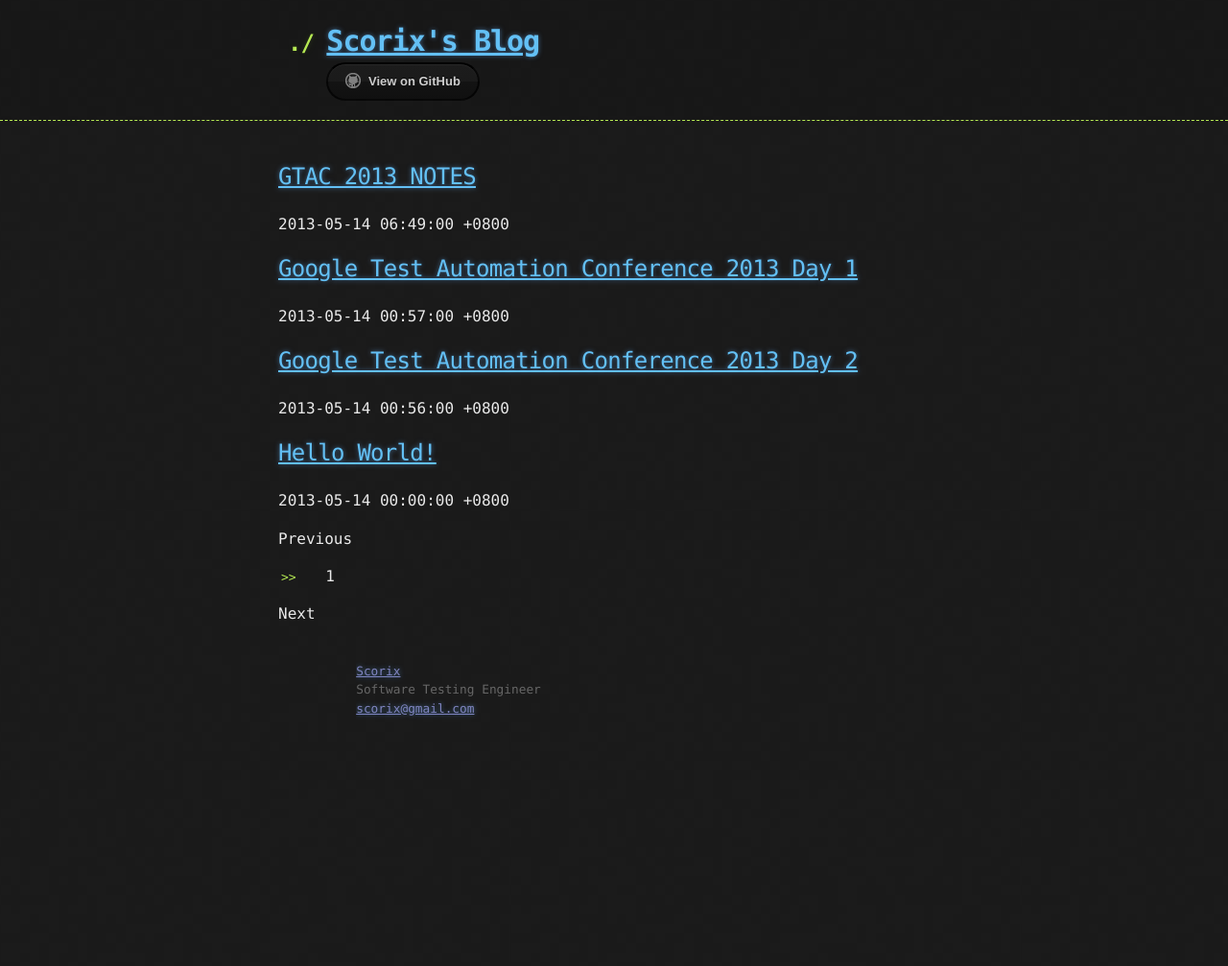
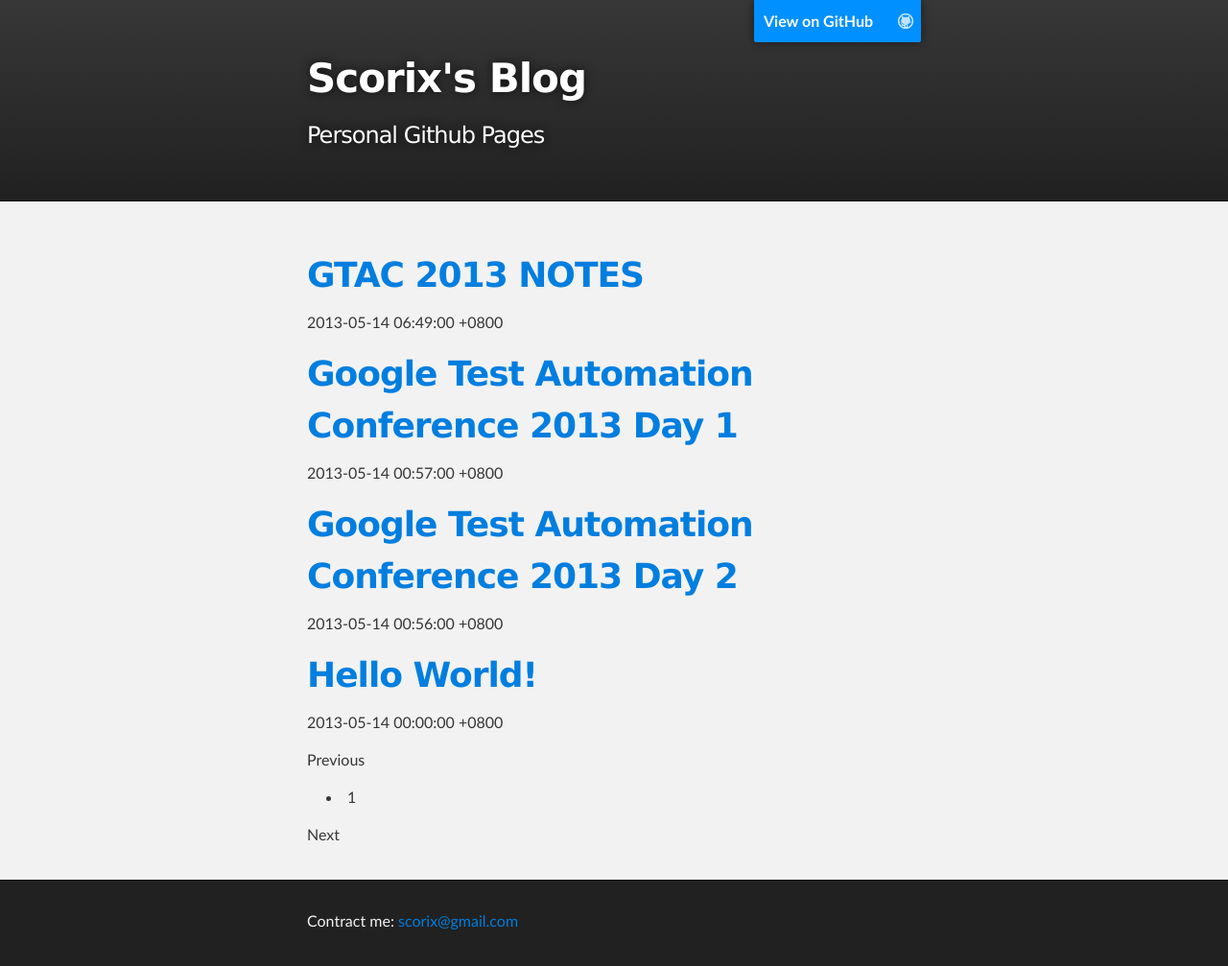
Before and after one commit to scorix/scorix.github.io, a Jekyll site: the page built from index.html, in a window 1280 px wide. Shown: the whole page at 96% size. Built offline with Jekyll 4.4.1, drawn with Linux system fonts in a browser that asks for light colours; the list of posts is cut into pages by our own code; before the commit the page ends 900 px from its top, so only the background shows below that.

Commit message:
change theme

```diff
--- a/_config.yml
+++ b/_config.yml
@@ -2,3 +2,4 @@
 pygments: true
 paginate: 10
 timezone: Asia/Shanghai
+desc: Personal Github Pages
--- a/_layouts/default.html
+++ b/_layouts/default.html
@@ -12,35 +12,36 @@
     <!-- Custom CSS -->
     <link rel="stylesheet" href="/css/stylesheet.css">
 </head>
+
+
 <body>
 
-<header>
-    <div class="container">
-        <h1 class="title"><a href="/">{{ site.name }}</a></h1>
+<!-- HEADER -->
+<div id="header_wrap" class="outer">
+    <header class="inner">
+        <a id="forkme_banner" href="https://github.com/scorix">View on GitHub</a>
 
-        <div id="downloads">
-            <a href="https://github.com/scorix" class="btn btn-github"><span class="icon"></span>View on GitHub</a>
-        </div>
-    </div>
-</header>
+        <h1 id="project_title">{{ site.name }}</h1>
 
-<article class="container">
+        <h2 id="project_tagline">{{ site.desc }}</h2>
+    </header>
+</div>
 
-    {{ content }}
+<!-- MAIN CONTENT -->
+<div id="main_content_wrap" class="outer">
+    <section id="main_content" class="inner">
+        {{ content }}
+    </section>
+</div>
 
-</article>
-<!-- /container -->
+<!-- FOOTER  -->
+<div id="footer_wrap" class="outer">
+    <footer class="inner">
+        <p>Contract me: <a href="mailto://scorix@gmail.com">scorix@gmail.com</a></p>
+    </footer>
+</div>
+</body>
 
-<footer>
-    <div class="contact">
-        <p>
-            <a href="https://about.me/scorix/">Scorix</a><br/>
-            Software Testing Engineer<br/>
-            <a href="mailto://scorix@gmail.com">scorix@gmail.com</a>
-        </p>
-    </div>
-</footer>
-</body>
 
 <script>
     (function (i, s, o, g, r, a, m) {
--- a/_layouts/post.html
+++ b/_layouts/post.html
@@ -3,9 +3,7 @@
 ---
 <h2>{{ page.title }}</h2>
 
-<section>
-    {{ content }}
-</section>
+{{ content }}
 
 <p class="meta">Posted by Scorix at {{ page.date | date_to_string }}</p>
 <p class="meta">Tags: {{ page.tags | array_to_sentence_string }}</p>
--- a/css/stylesheet.css
+++ b/css/stylesheet.css
@@ -1,276 +1,431 @@
-body {
+/*******************************************************************************
+Slate Theme for GitHub Pages
+by Jason Costello, @jsncostello
+*******************************************************************************/
+
+@import url(syntax.css);
+
+/*******************************************************************************
+MeyerWeb Reset
+*******************************************************************************/
+
+html, body, div, span, applet, object, iframe,
+h1, h2, h3, h4, h5, h6, p, blockquote, pre,
+a, abbr, acronym, address, big, cite, code,
+del, dfn, em, img, ins, kbd, q, s, samp,
+small, strike, strong, sub, sup, tt, var,
+b, u, i, center,
+dl, dt, dd, ol, ul, li,
+fieldset, form, label, legend,
+table, caption, tbody, tfoot, thead, tr, th, td,
+article, aside, canvas, details, embed,
+figure, figcaption, footer, header, hgroup,
+menu, nav, output, ruby, section, summary,
+time, mark, audio, video {
     margin: 0;
     padding: 0;
-    background: #151515 url("../images/bkg.png") 0 0;
-    color: #eaeaea;
-    font: 16px;
-    line-height: 1.5;
-    font-family: Monaco, "Bitstream Vera Sans Mono", "Lucida Console", Terminal, monospace;
+    border: 0;
+    font: inherit;
+    vertical-align: baseline;
 }
 
-/* General & 'Reset' Stuff */
+/* HTML5 display-role reset for older browsers */
+article, aside, details, figcaption, figure,
+footer, header, hgroup, menu, nav, section {
+    display: block;
+}
 
-.container {
-    width: 90%;
-    max-width: 600px;
+ol, ul {
+    list-style: none;
+}
+
+blockquote, q {
+}
+
+table {
+    border-collapse: collapse;
+    border-spacing: 0;
+}
+
+a:focus {
+    outline: none;
+}
+
+/*******************************************************************************
+Theme Styles
+*******************************************************************************/
+
+body {
+    box-sizing: border-box;
+    color:#373737;
+    background: #212121;
+    font-size: 16px;
+    font-family: 'Myriad Pro', Calibri, Helvetica, Arial, sans-serif;
+    line-height: 1.5;
+    -webkit-font-smoothing: antialiased;
+}
+
+h1, h2, h3, h4, h5, h6 {
+    margin: 10px 0;
+    font-weight: 700;
+    color:#222222;
+    font-family: 'Lucida Grande', 'Calibri', Helvetica, Arial, sans-serif;
+    letter-spacing: -1px;
+}
+
+h1 {
+    font-size: 36px;
+    font-weight: 700;
+}
+
+h2 {
+    padding-bottom: 10px;
+    font-size: 32px;
+    background: url('../images/bkg.png') repeat-x bottom;
+}
+
+h3 {
+    font-size: 24px;
+}
+
+h4 {
+    font-size: 21px;
+}
+
+h5 {
+    font-size: 18px;
+}
+
+h6 {
+    font-size: 16px;
+}
+
+p {
+    margin: 10px 0 15px 0;
+}
+
+footer p {
+    color: #f2f2f2;
+}
+
+a {
+    text-decoration: none;
+    color: #007edf;
+    text-shadow: none;
+
+    transition: color 0.5s ease;
+    transition: text-shadow 0.5s ease;
+    -webkit-transition: color 0.5s ease;
+    -webkit-transition: text-shadow 0.5s ease;
+    -moz-transition: color 0.5s ease;
+    -moz-transition: text-shadow 0.5s ease;
+    -o-transition: color 0.5s ease;
+    -o-transition: text-shadow 0.5s ease;
+    -ms-transition: color 0.5s ease;
+    -ms-transition: text-shadow 0.5s ease;
+}
+
+#main_content a:hover {
+    color: #0069ba;
+    text-shadow: #0090ff 0px 0px 2px;
+}
+
+footer a:hover {
+    color: #43adff;
+    text-shadow: #0090ff 0px 0px 2px;
+}
+
+em {
+    font-style: italic;
+}
+
+strong {
+    font-weight: bold;
+}
+
+img {
+    position: relative;
+    margin: 0 auto;
+    max-width: 739px;
+    padding: 5px;
+    margin: 10px 0 10px 0;
+    border: 1px solid #ebebeb;
+
+    box-shadow: 0 0 5px #ebebeb;
+    -webkit-box-shadow: 0 0 5px #ebebeb;
+    -moz-box-shadow: 0 0 5px #ebebeb;
+    -o-box-shadow: 0 0 5px #ebebeb;
+    -ms-box-shadow: 0 0 5px #ebebeb;
+}
+
+pre, code {
+    width: 100%;
+    color: #222;
+    background-color: #fff;
+
+    font-family: Monaco, "Bitstream Vera Sans Mono", "Lucida Console", Terminal, monospace;
+    font-size: 14px;
+
+    border-radius: 2px;
+    -moz-border-radius: 2px;
+    -webkit-border-radius: 2px;
+
+
+
+}
+
+pre {
+    width: 100%;
+    padding: 10px;
+    box-shadow: 0 0 10px rgba(0,0,0,.1);
+    overflow: auto;
+}
+
+code {
+    padding: 3px;
+    margin: 0 3px;
+    box-shadow: 0 0 10px rgba(0,0,0,.1);
+}
+
+pre code {
+    display: block;
+    box-shadow: none;
+}
+
+blockquote {
+    color: #666;
+    margin-bottom: 20px;
+    padding: 0 0 0 20px;
+    border-left: 3px solid #bbb;
+}
+
+ul, ol, dl {
+    margin-bottom: 15px
+}
+
+ul li {
+    list-style: inside;
+    padding-left: 20px;
+}
+
+ol li {
+    list-style: decimal inside;
+    padding-left: 20px;
+}
+
+dl dt {
+    font-weight: bold;
+}
+
+dl dd {
+    padding-left: 20px;
+    font-style: italic;
+}
+
+dl p {
+    padding-left: 20px;
+    font-style: italic;
+}
+
+hr {
+    height: 1px;
+    margin-bottom: 5px;
+    border: none;
+    background: url('../images/bkg.png') repeat-x center;
+}
+
+table {
+    border: 1px solid #373737;
+    margin-bottom: 20px;
+    text-align: left;
+}
+
+th {
+    font-family: 'Lucida Grande', 'Helvetica Neue', Helvetica, Arial, sans-serif;
+    padding: 10px;
+    background: #373737;
+    color: #fff;
+}
+
+td {
+    padding: 10px;
+    border: 1px solid #373737;
+}
+
+form {
+    background: #f2f2f2;
+    padding: 20px;
+}
+
+img {
+    width: 100%;
+    max-width: 100%;
+}
+
+/*******************************************************************************
+Full-Width Styles
+*******************************************************************************/
+
+.outer {
+    width: 100%;
+}
+
+.inner {
+    position: relative;
+    max-width: 640px;
+    padding: 20px 10px;
     margin: 0 auto;
 }
 
-article.container {
-    max-width: 700px;
+#forkme_banner {
+    display: block;
+    position: absolute;
+    top:0;
+    right: 10px;
+    z-index: 10;
+    padding: 10px 50px 10px 10px;
+    color: #fff;
+    background: url('../images/blacktocat.png') #0090ff no-repeat 95% 50%;
+    font-weight: 700;
+    box-shadow: 0 0 10px rgba(0,0,0,.5);
+    border-bottom-left-radius: 2px;
+    border-bottom-right-radius: 2px;
 }
 
-section {
-    display: block;
-    margin: 0 0 20px 0;
+#header_wrap {
+    background: #212121;
+    background: -moz-linear-gradient(top, #373737, #212121);
+    background: -webkit-linear-gradient(top, #373737, #212121);
+    background: -ms-linear-gradient(top, #373737, #212121);
+    background: -o-linear-gradient(top, #373737, #212121);
+    background: linear-gradient(top, #373737, #212121);
 }
 
-h1, h2, h3, h4, h5, h6 {
-    margin: 0 0 20px;
+#header_wrap .inner {
+    padding: 50px 10px 30px 10px;
 }
 
-li {
-    line-height: 1.4;
+#project_title {
+    margin: 0;
+    color: #fff;
+    font-size: 42px;
+    font-weight: 700;
+    text-shadow: #111 0px 0px 10px;
 }
 
-/* Header, <header>
-   header   - container
-   h1       - project name
-   h2       - project description
-*/
-
-header {
-    background: rgba(0, 0, 0, 0.1);
-    width: 100%;
-    border-bottom: 1px dashed #b5e853;
-    padding: 20px 0;
-    margin: 0 0 40px 0;
+#project_tagline {
+    color: #fff;
+    font-size: 24px;
+    font-weight: 300;
+    background: none;
+    text-shadow: #111 0px 0px 10px;
 }
 
-header h1 {
-    font-size: 30px;
-    line-height: 1.5;
-    margin: 0 0 0 -40px;
-    font-weight: bold;
-    font-family: Monaco, "Bitstream Vera Sans Mono", "Lucida Console", Terminal, monospace;
-    color: #b5e853;
-    text-shadow: 0 1px 1px rgba(0, 0, 0, 0.1), 0 0 5px rgba(181, 232, 83, 0.1), 0 0 10px rgba(181, 232, 83, 0.1);
-    letter-spacing: -1px;
-    -webkit-font-smoothing: antialiased;
+#downloads {
+    position: absolute;
+    width: 210px;
+    z-index: 10;
+    bottom: -40px;
+    right: 0;
+    height: 70px;
+    background: url('../images/icon_download.png') no-repeat 0% 90%;
 }
 
-header h1:before {
-    content: "./ ";
-    font-size: 24px;
+.zip_download_link {
+    display: block;
+    float: right;
+    width: 90px;
+    height:70px;
+    text-indent: -5000px;
+    overflow: hidden;
+    background: url(../images/sprite_download.png) no-repeat bottom left;
 }
 
-header h2 {
-    font-size: 18px;
-    font-weight: 300;
-    color: #666;
+.tar_download_link {
+    display: block;
+    float: right;
+    width: 90px;
+    height:70px;
+    text-indent: -5000px;
+    overflow: hidden;
+    background: url(../images/sprite_download.png) no-repeat bottom right;
+    margin-left: 10px;
 }
 
-#downloads .btn {
-    display: inline-block;
-    text-align: center;
-    margin: 0;
+.zip_download_link:hover {
+    background: url(../images/sprite_download.png) no-repeat top left;
 }
 
-/* Main Content
-*/
+.tar_download_link:hover {
+    background: url(../images/sprite_download.png) no-repeat top right;
+}
+
+#main_content_wrap {
+    background: #f2f2f2;
+    border-top: 1px solid #111;
+    border-bottom: 1px solid #111;
+}
 
 #main_content {
-    width: 100%;
-    -webkit-font-smoothing: antialiased;
+    padding-top: 40px;
 }
 
-section img {
-    max-width: 100%
+#footer_wrap {
+    background: #212121;
 }
 
-h1, h2, h3, h4, h5, h6 {
-    font-weight: normal;
-    font-family: Monaco, "Bitstream Vera Sans Mono", "Lucida Console", Terminal, monospace;
-    color: #b5e853;
-    letter-spacing: -0.03em;
-    text-shadow: 0 1px 1px rgba(0, 0, 0, 0.1), 0 0 5px rgba(181, 232, 83, 0.1), 0 0 10px rgba(181, 232, 83, 0.1);
+
+
+/*******************************************************************************
+Small Device Styles
+*******************************************************************************/
+
+@media screen and (max-width: 480px) {
+    body {
+        font-size:14px;
+    }
+
+    #downloads {
+        display: none;
+    }
+
+    .inner {
+        min-width: 320px;
+        max-width: 480px;
+    }
+
+    #project_title {
+        font-size: 32px;
+    }
+
+    h1 {
+        font-size: 28px;
+    }
+
+    h2 {
+        font-size: 24px;
+    }
+
+    h3 {
+        font-size: 21px;
+    }
+
+    h4 {
+        font-size: 18px;
+    }
+
+    h5 {
+        font-size: 14px;
+    }
+
+    h6 {
+        font-size: 12px;
+    }
+
+    code, pre {
+        min-width: 320px;
+        max-width: 480px;
+        font-size: 11px;
+    }
+
 }
-
-#main_content h1 {
-    font-size: 30px;
-}
-
-#main_content h2 {
-    font-size: 24px;
-}
-
-#main_content h3 {
-    font-size: 18px;
-}
-
-#main_content h4 {
-    font-size: 14px;
-}
-
-#main_content h5 {
-    font-size: 12px;
-    text-transform: uppercase;
-    margin: 0 0 5px 0;
-}
-
-#main_content h6 {
-    font-size: 12px;
-    text-transform: uppercase;
-    color: #999;
-    margin: 0 0 5px 0;
-}
-
-dt {
-    font-style: italic;
-    font-weight: bold;
-}
-
-ul li {
-    list-style: none;
-}
-
-ul li:before {
-    content: ">>";
-    font-family: Monaco, "Bitstream Vera Sans Mono", "Lucida Console", Terminal, monospace;
-    font-size: 13px;
-    color: #b5e853;
-    margin-left: -37px;
-    margin-right: 21px;
-    line-height: 16px;
-}
-
-blockquote {
-    color: #aaa;
-    padding-left: 10px;
-    border-left: 1px dotted #666;
-}
-
-pre {
-    background: rgba(0, 0, 0, 0.9);
-    border: 1px solid rgba(255, 255, 255, 0.15);
-    padding: 10px;
-    font-size: 14px;
-    color: #b5e853;
-    border-radius: 2px;
-    -moz-border-radius: 2px;
-    -webkit-border-radius: 2px;
-    text-wrap: normal;
-    overflow: auto;
-    overflow-y: hidden;
-}
-
-table {
-    width: 100%;
-    margin: 0 0 20px 0;
-}
-
-th {
-    text-align: left;
-    border-bottom: 1px dashed #b5e853;
-    padding: 5px 10px;
-}
-
-td {
-    padding: 5px 10px;
-}
-
-hr {
-    height: 0;
-    border: 0;
-    border-bottom: 1px dashed #b5e853;
-    color: #b5e853;
-}
-
-/* Buttons
-*/
-
-.btn {
-    display: inline-block;
-    background: -webkit-linear-gradient(top, rgba(40, 40, 40, 0.3), rgba(35, 35, 35, 0.3) 50%, rgba(10, 10, 10, 0.3) 50%, rgba(0, 0, 0, 0.3));
-    padding: 8px 18px;
-    border-radius: 50px;
-    border: 2px solid rgba(0, 0, 0, 0.7);
-    border-top-color: rgba(0, 0, 0, 1);
-    color: rgba(255, 255, 255, 0.8);
-    font-family: Helvetica, Arial, sans-serif;
-    font-weight: bold;
-    font-size: 13px;
-    text-decoration: none;
-    text-shadow: 0 -1px 0 rgba(0, 0, 0, 0.75);
-    box-shadow: inset 0 1px 0 rgba(255, 255, 255, 0.05);
-}
-
-.btn:hover {
-    background: -webkit-linear-gradient(top, rgba(40, 40, 40, 0.6), rgba(35, 35, 35, 0.6) 50%, rgba(10, 10, 10, 0.8) 50%, rgba(0, 0, 0, 0.8));
-}
-
-.btn .icon {
-    display: inline-block;
-    width: 16px;
-    height: 16px;
-    margin: 1px 8px 0 0;
-    float: left;
-}
-
-.btn-github .icon {
-    opacity: 0.6;
-    background: url("../images/blacktocat.png") 0 0 no-repeat;
-}
-
-/* Links
-   a, a:hover, a:visited
-*/
-
-a {
-    color: #63c0f5;
-    text-shadow: 0 0 5px rgba(104, 182, 255, 0.5);
-}
-
-/* Clearfix */
-
-.cf:before, .cf:after {
-    content: "";
-    display: table;
-}
-
-.cf:after {
-    clear: both;
-}
-
-.cf {
-    zoom: 1;
-}
-
-footer {
-    font-size: 80%;
-    text-align: justify;
-    width: 42em;
-    line-height: 1.5em;
-    color: #666;
-    margin: 2em auto;
-    overflow: hidden;
-}
-
-footer .contact {
-    float: left;
-    margin-right: 3em;
-}
-
-footer .contact a {
-    color: #8085C1;
-}
-
-footer .rss {
-    margin-top: 1.1em;
-    margin-right: -.2em;
-    float: right;
-}
-
-footer .rss img {
-    border: 0;
-}
```
Also changed, not shown: images/bkg.png, images/icon_download.png (added), images/sprite_download.png (added).
